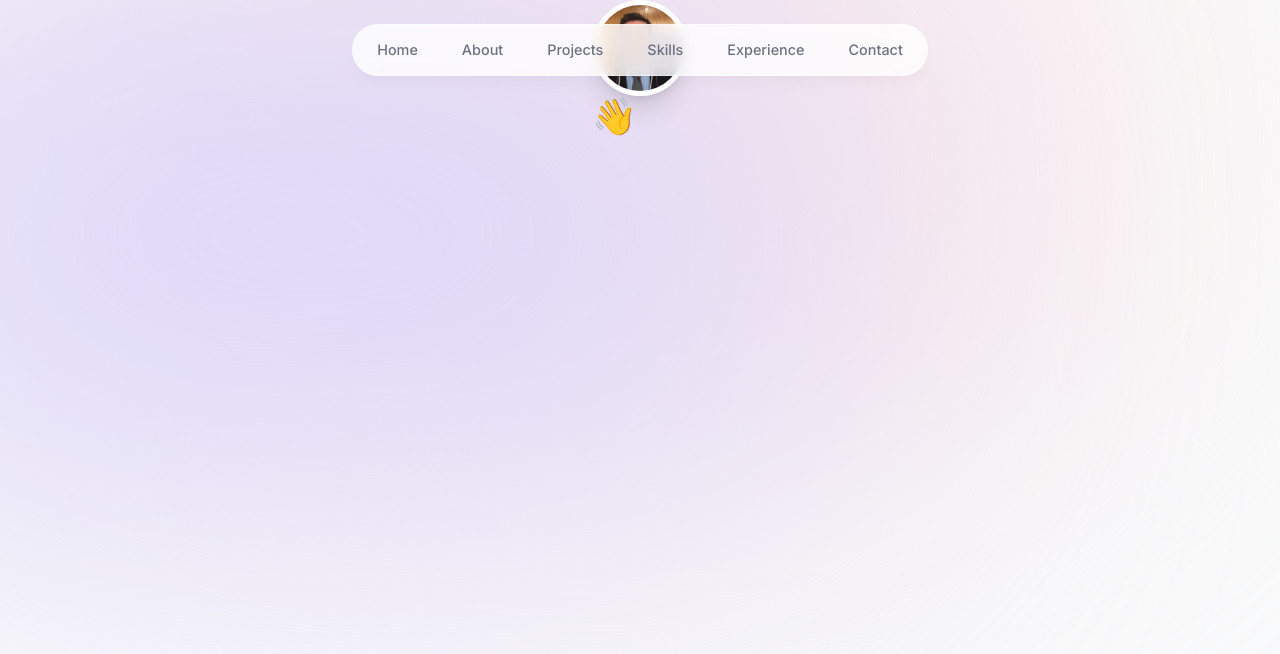
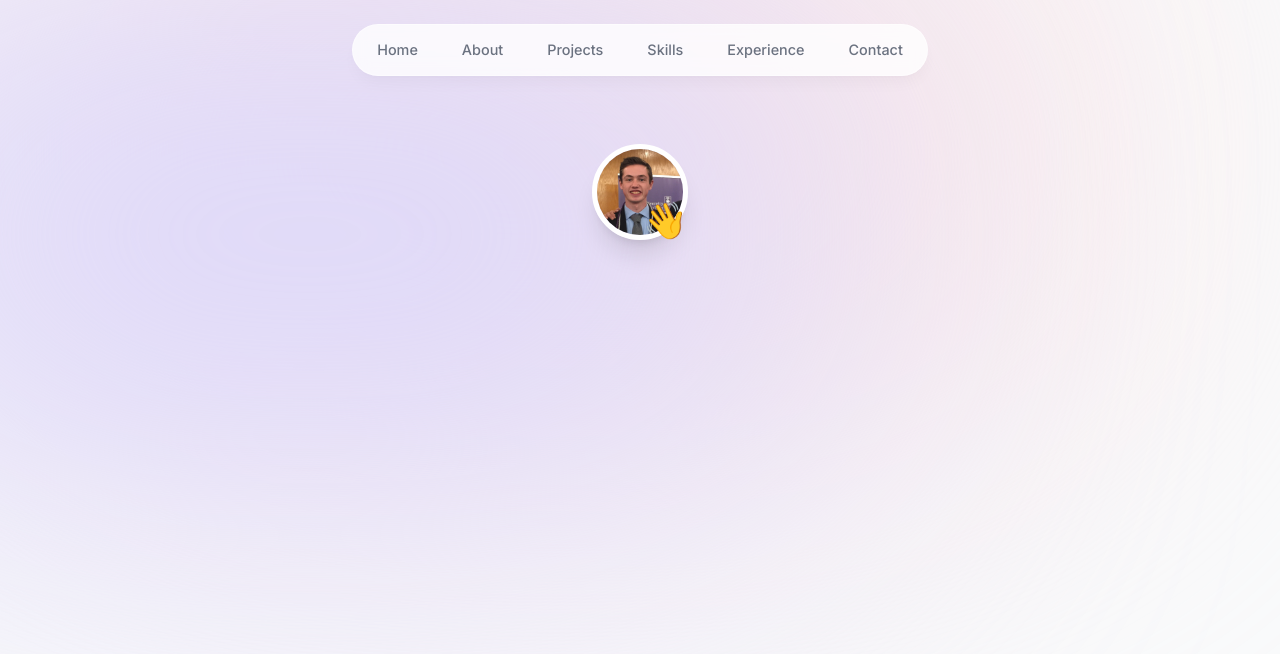
Before and after one commit to NickRamsey6/portfolio-nextjs, a Next.js app: page / in a window 1280 px wide. Shown: the top 654 px of the page. Built offline with nearby package versions, Linux system fonts and the light colour scheme.

Commit message:
animations for pic and emoji

```diff
--- a/app/layout.tsx
+++ b/app/layout.tsx
@@ -17,7 +17,7 @@
   return (
     <html lang="en">
       <body className={`${inter.className}
-      bg-gray-50 text-gray-950 relative h-[5000px]`}>
+      bg-gray-50 text-gray-950 relative h-[5000px] pt-28 sm:pt-36`}>
         <div className="bg-[#fbe2e3] absolute top-[-6rem] -z-10 right-[11rem] h-[31.25rem] w-[31.25rem] rounded-full blur-[10rem] sm:w-[68.75rem]"></div>
         <div className="bg-[#dbd7fb] absolute top-[-1rem] -z-10 left-[-35rem] h-[31.25rem] w-[50rem] rounded-full blur-[10rem] sm:w-[68.75rem] md:left-[-33rem]
         lg:left-[-28rem] xl:left-[-15rem] 2xl:left-[-5rem]"></div>
--- a/components/intro.tsx
+++ b/components/intro.tsx
@@ -1,17 +1,39 @@
-import React from 'react'
-import profilePic from '@/public/pfp.jpg'
-import Image from 'next/image'
+"use client";
+
+import React from 'react';
+import profilePic from '@/public/pfp.jpg';
+import Image from 'next/image';
+import { motion } from "framer-motion";
 
 export default function Intro() {
   return (
     <section>
         <div className='flex items-center justify-center'>
-            <div>
-                <Image src={profilePic}
-                alt='Profile photo'
-                priority={true}
-                className='h-24 w-24 rounded-full object-cover border-[0.35rem] border-white shadow-xl'/>
-                <span className='text-4xl'>👋</span>
+            <div className='relative'>
+                <motion.div
+                    initial={{ opacity: 0, scale: 0 }}
+                    animate={{ opacity:1, scale: 1 }}
+                    transition={{
+                        type: "tween",
+                        duration: 0.2,
+                    }}
+                    >
+                        <Image src={profilePic}
+                        alt='Profile photo'
+                        priority={true}
+                        className='h-24 w-24 rounded-full object-cover border-[0.35rem] border-white shadow-xl'/>
+                </motion.div>
+                <motion.span className='absolute bottom-0 right-0 text-4xl'
+                    initial={{ opacity: 0, scale: 0 }}
+                    animate={{ opacity: 1, scale: 1 }}
+                    transition={{
+                        type: "spring",
+                        stiffness: 125,
+                        delay: 0.1,
+                        duration: 0.7
+                    }}
+                    >
+                        👋</motion.span>
             </div>
         </div>
     </section>
```
